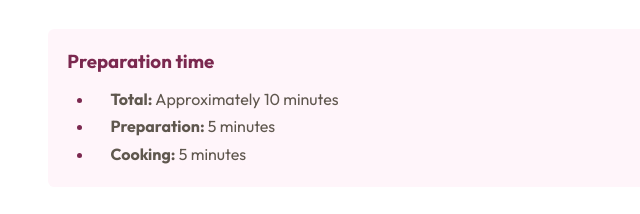
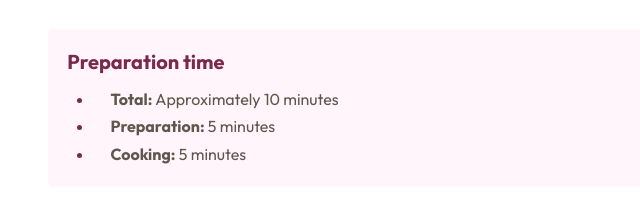
Before and after one commit to Lolontor/recipe-page-main, a plain HTML site: page index.html in a window 1280 px wide. Shown: the part 521-735 px from the top of the page, 240-880 px from the left. Drawn offline with Linux system fonts and the light colour scheme.

Commit message:
h3 changed to h2 accessibility reaseons

```diff
--- a/index.html
+++ b/index.html
@@ -25,7 +25,7 @@
       </section>
 
       <section aria-label="Preparation" class="preparation-section">
-        <h3>Preparation time</h3>
+        <h2>Preparation time</h2>
         <ul>
           <li><strong>Total:</strong> Approximately 10 minutes</li>
           <li><strong>Preparation:</strong> 5 minutes</li>
--- a/style/styles.css
+++ b/style/styles.css
@@ -41,8 +41,10 @@ h2{
     color: var(--Brown800);
 }
 
-h3{
+.preparation-section h2{
     color: var(--Rose800);
+    font-family: "Outfit", sans-serif;
+    font-size: 1.25rem;
 }
 
 img{
```
